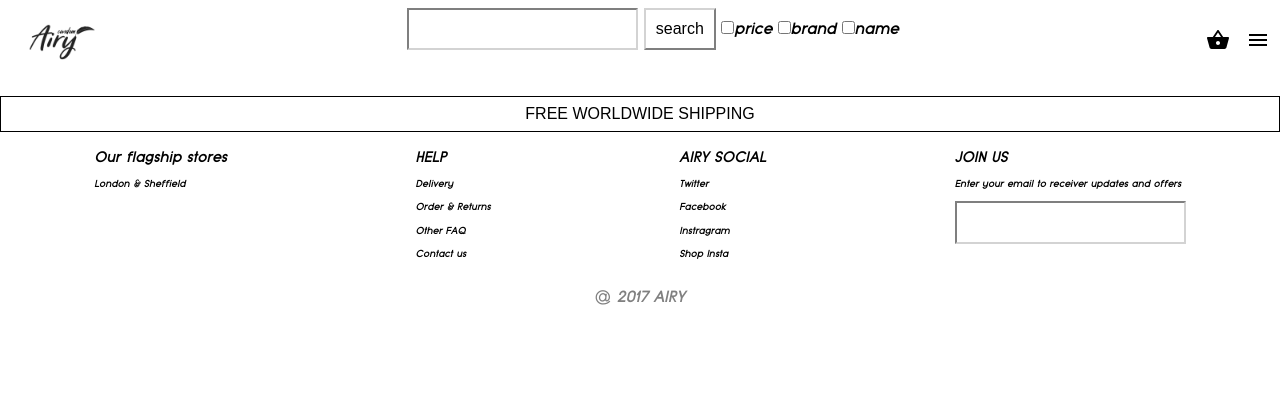
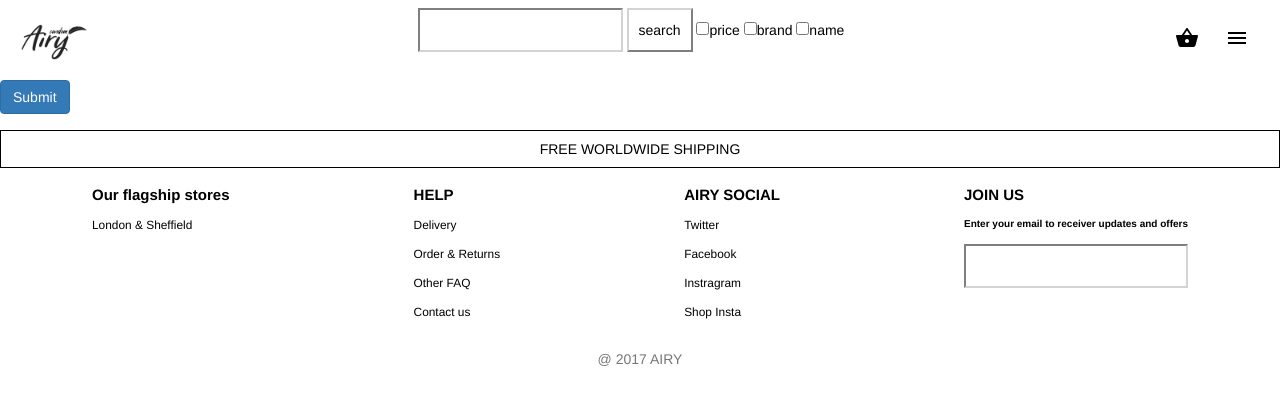
Before and after one commit to airyhq-g2/airy-shop, a Django app: page /catalogue/ in a window 1280 px wide. Shown: the top 402 px of the page. Run offline with Django 3.2, Linux system fonts and the light colour scheme; data that the repository does not hold is empty; some libraries are stand-ins or nearby versions.

Commit message:
install bootstrap

```diff
--- a/main/templates/main/catalogue.html
+++ b/main/templates/main/catalogue.html
@@ -7,13 +7,27 @@
 	Catalogue - AIRY
 {% endblock %}
 {% block body %}
+{% load bootstrap3 %}
+
+{% bootstrap_css %}
+{% bootstrap_javascript %}
+{% bootstrap_messages %}
+
+<form action="/url/to/submit/" method="post" class="form">
+  {% csrf_token %}
+  {% bootstrap_form form %}
+  {% buttons %}
+    <button type="submit" class="btn btn-primary">
+      {% bootstrap_icon "star" %} Submit
+    </button>
+  {% endbuttons %}
+</form>
 	<div class="product-table">
-
         {% for product in object_list %}
             <div class="product-item">
 			<div class="product-overlay">
                 <a href="{% url 'main:product_detail' product.pk %}"
-                   class="product-overlay-text flex-col unstyled-link">
+                class="product-overlay-text flex-col unstyled-link">
                     <h3>{{ product.name }}</h3>
                     <p>{{ product.price }}$</p>
                     <a href="" class="btn btn-icon">
--- a/requirements.txt
+++ b/requirements.txt
@@ -4,3 +4,4 @@ pillow
 dj-database-url
 gunicorn
 whitenoise
+django-bootstrap3
--- a/wsp_airy/settings.py
+++ b/wsp_airy/settings.py
@@ -31,6 +31,7 @@ ALLOWED_HOSTS = ['airyhq-shop.herokuapp.com', 'localhost']
 # Application definition
 
 INSTALLED_APPS = [
+    'bootstrap3',
     'django.contrib.admin',
     'django.contrib.auth',
     'django.contrib.contenttypes',
```
